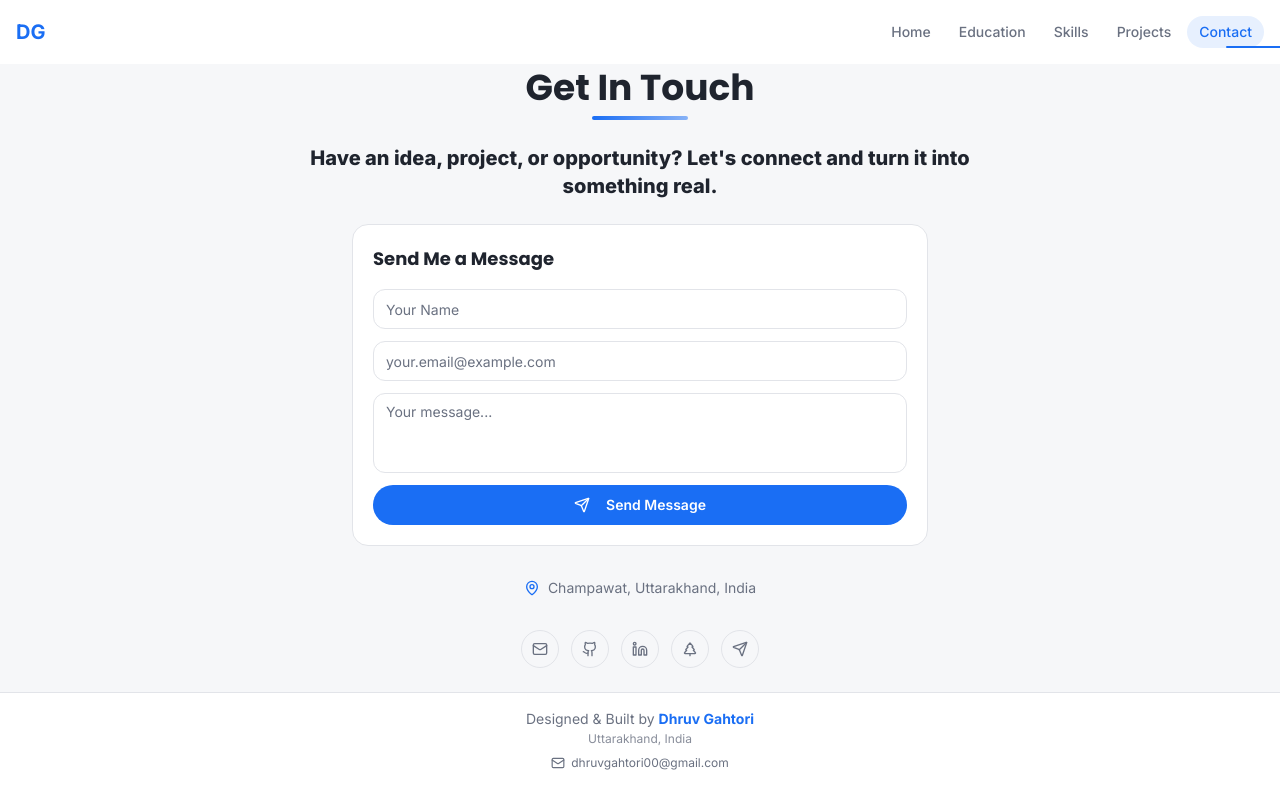
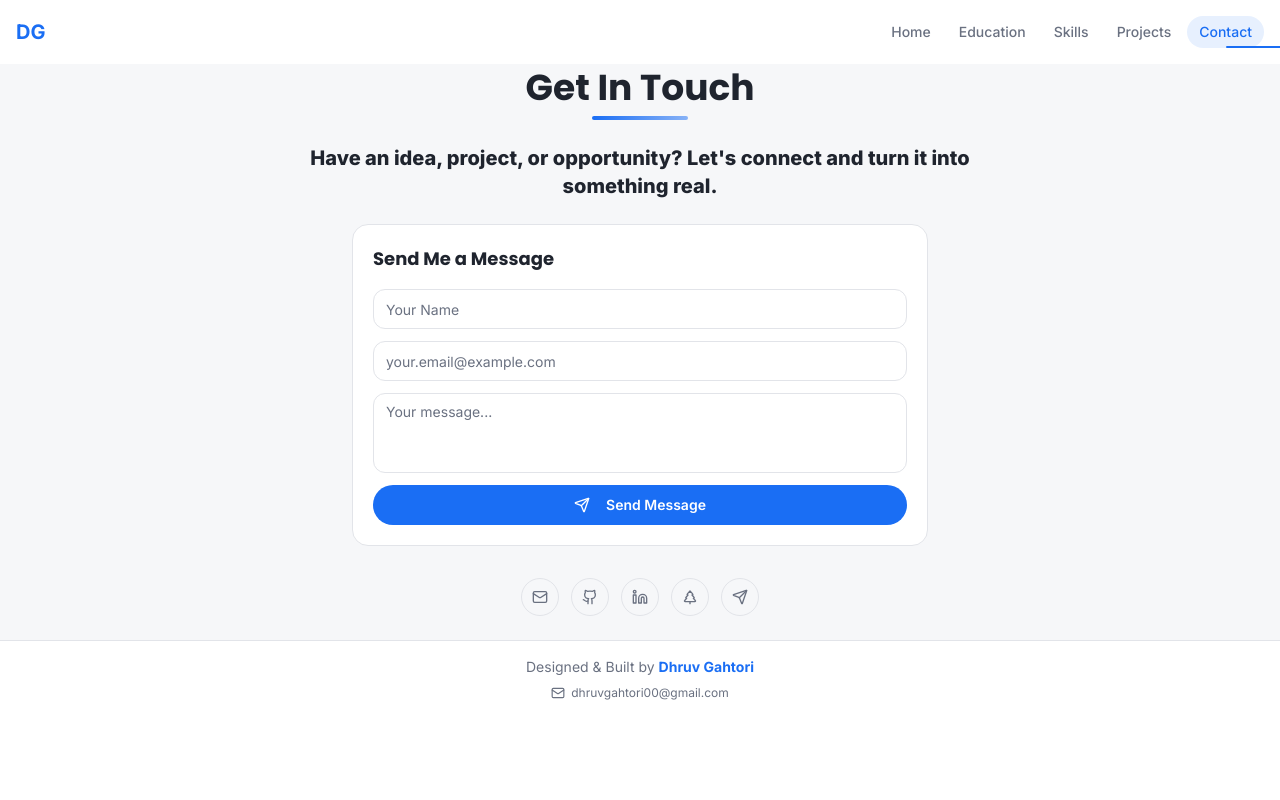
Before and after one commit to dhruvgithu/dhruvgahtori, a React (Vite) app: page / in a window 1280 px wide. Both pictures are taken after a click on the button "Contact". Built offline with nearby package versions, Linux system fonts and the light colour scheme; the HTML template or start-up script is replaced by a standard one.

Commit message:
Changes
Co-authored-by: dhruvgithu <168573890+dhruvgithu@users.noreply.github.com>

```diff
--- a/src/components/Contact.tsx
+++ b/src/components/Contact.tsx
@@ -73,19 +73,6 @@ const Contact = () => {
           </motion.div>
         </div>
 
-        <motion.a
-          href="https://www.google.com/maps/search/?api=1&query=Champawat%2C%20Uttarakhand%2C%20India"
-          target="_blank"
-          rel="noopener noreferrer"
-          initial={{ opacity: 0, y: 10 }}
-          whileInView={{ opacity: 1, y: 0 }}
-          viewport={{ once: true }}
-          transition={{ duration: 0.4 }}
-          className="mt-8 flex items-center justify-center gap-2 text-sm text-muted-foreground hover:text-primary transition-colors"
-        >
-          <MapPin className="w-4 h-4 text-primary" />
-          <span>Champawat, Uttarakhand, India</span>
-        </motion.a>
 
         <SocialIcons />
       </div>
--- a/src/components/Footer.tsx
+++ b/src/components/Footer.tsx
@@ -9,9 +9,6 @@ const Footer = () => {
             <p className="text-muted-foreground text-sm">
               Designed & Built by{" "}
               <span className="text-primary font-bold">Dhruv Gahtori</span>
-            </p>
-            <p className="text-xs text-muted-foreground/80 mt-0.5">
-              Uttarakhand, India
             </p>
             <a
               href="mailto:dhruvgahtori00@gmail.com"
```
